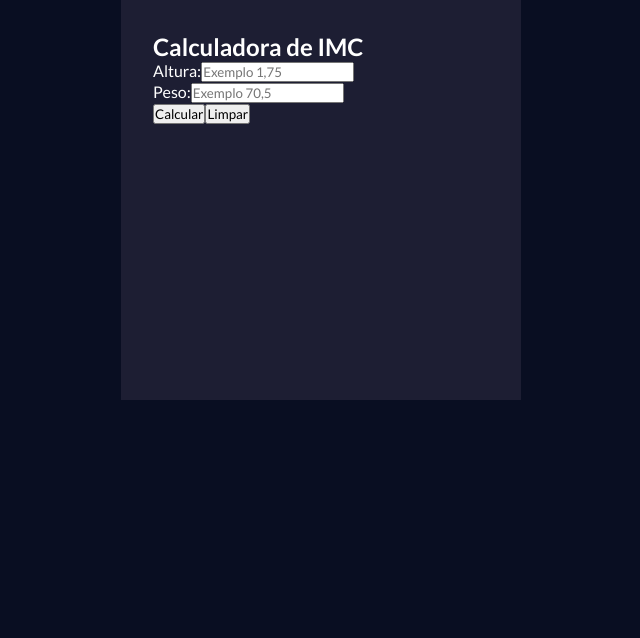
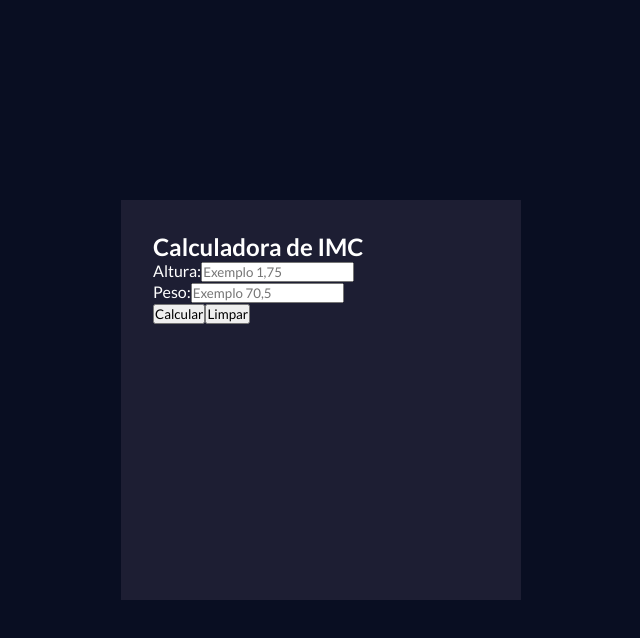
Before and after one commit to Bisdcode/IMC_Calculator_React, a React (Vite) app in the folder imc_calc/: page / in a window 1280 px wide. Shown: the top 638 px of the page, without its empty margins (319-959 px from the left). Built offline with nearby package versions, Linux system fonts and the light colour scheme.

Commit message:
revision css

```diff
--- a/imc_calc/src/index.css
+++ b/imc_calc/src/index.css
@@ -1,4 +1,3 @@
-/* CSS Global */
 * {
     margin: 0;
     padding: 0;
@@ -11,6 +10,6 @@ body {
     display: flex;
     justify-content: center;
     align-items: center;
-    min-height: 100hv;
+    min-height: 100vh;
     color: #fff;
 }
```
